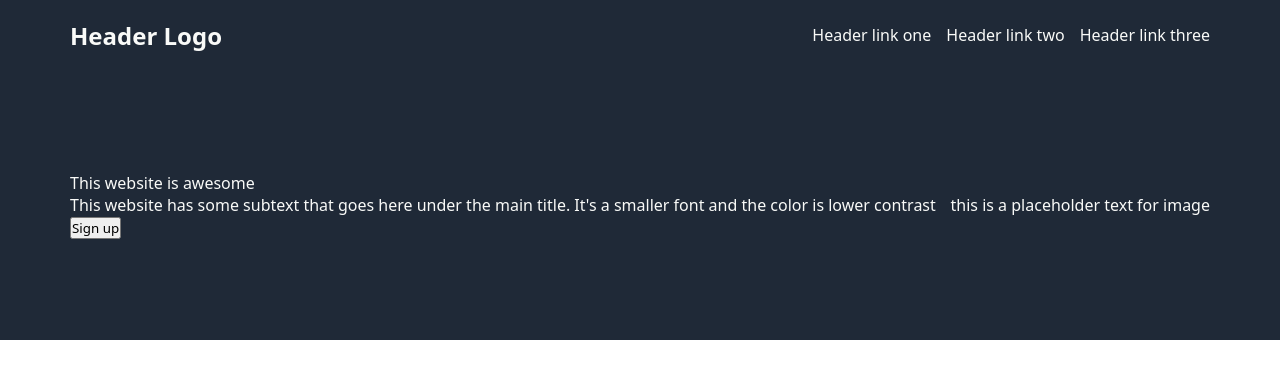
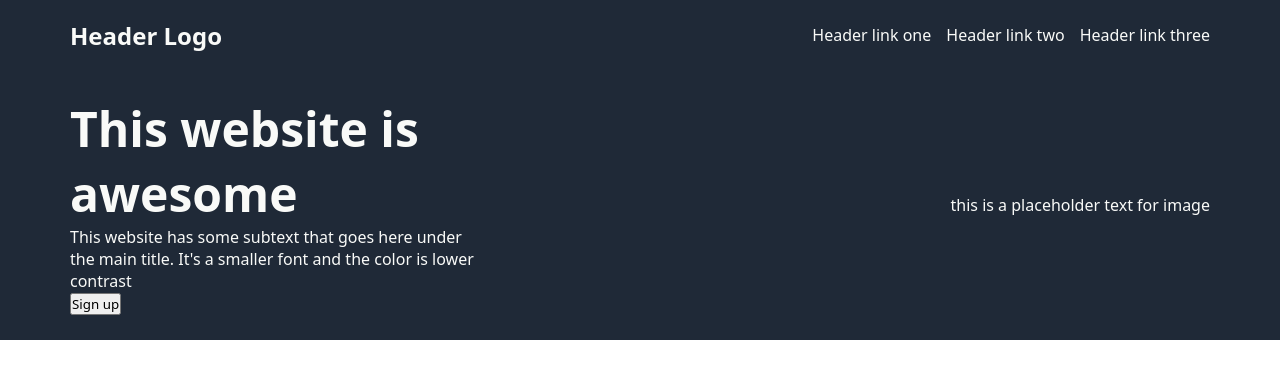
Before and after one commit to J0sek/landing-page, a plain HTML site: page index.html in a window 1280 px wide. Drawn offline with Linux system fonts and the light colour scheme.

Commit message:
Add styling to hero main main text

```diff
--- a/style.css
+++ b/style.css
@@ -35,3 +35,12 @@
   align-items: center;
   justify-content: space-between;
 }
+
+.hero-main-left {
+  width: 420px;
+}
+
+.hero-main-title-text {
+  font-size: 48px;
+  font-weight: bold;
+}
```
